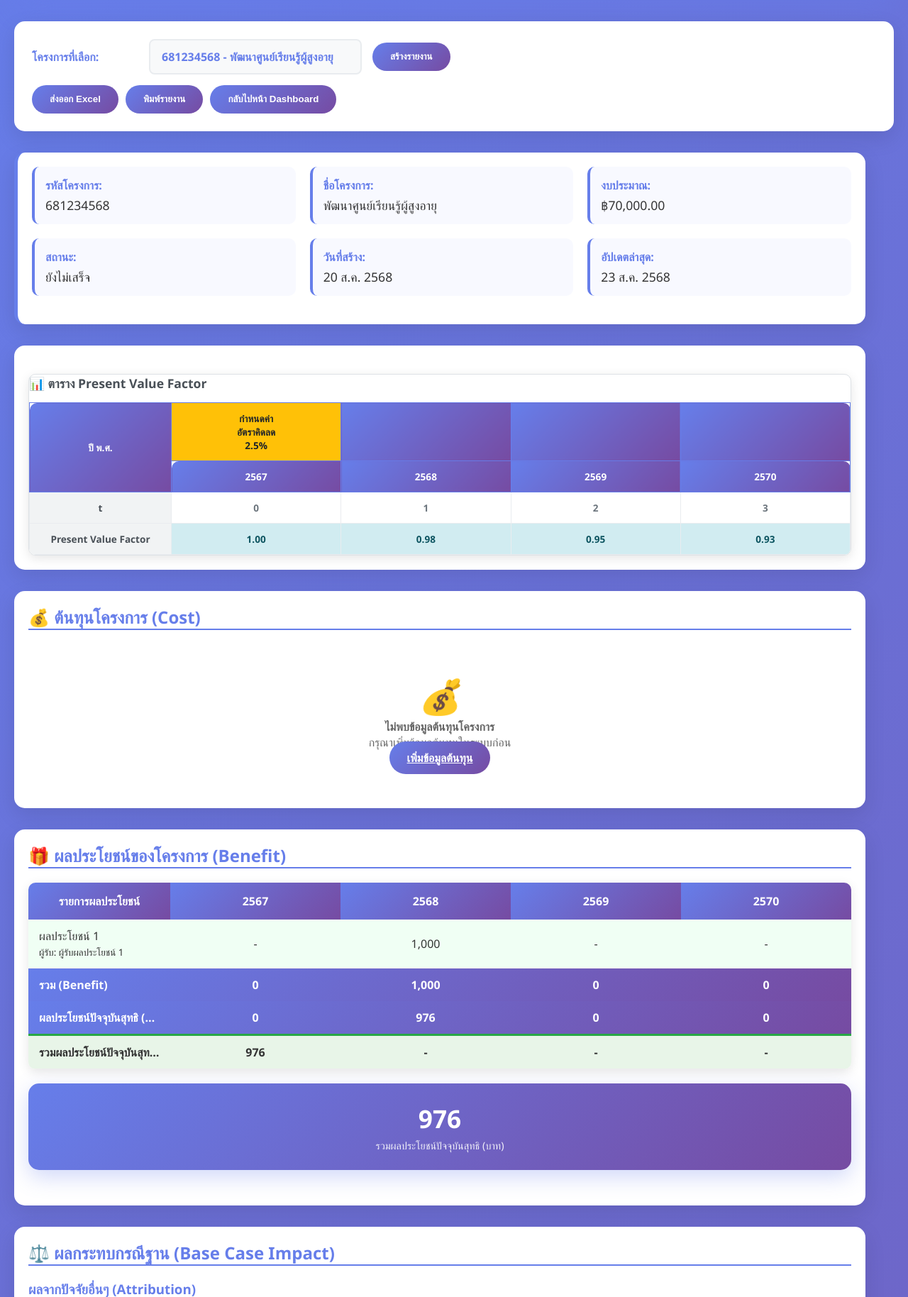
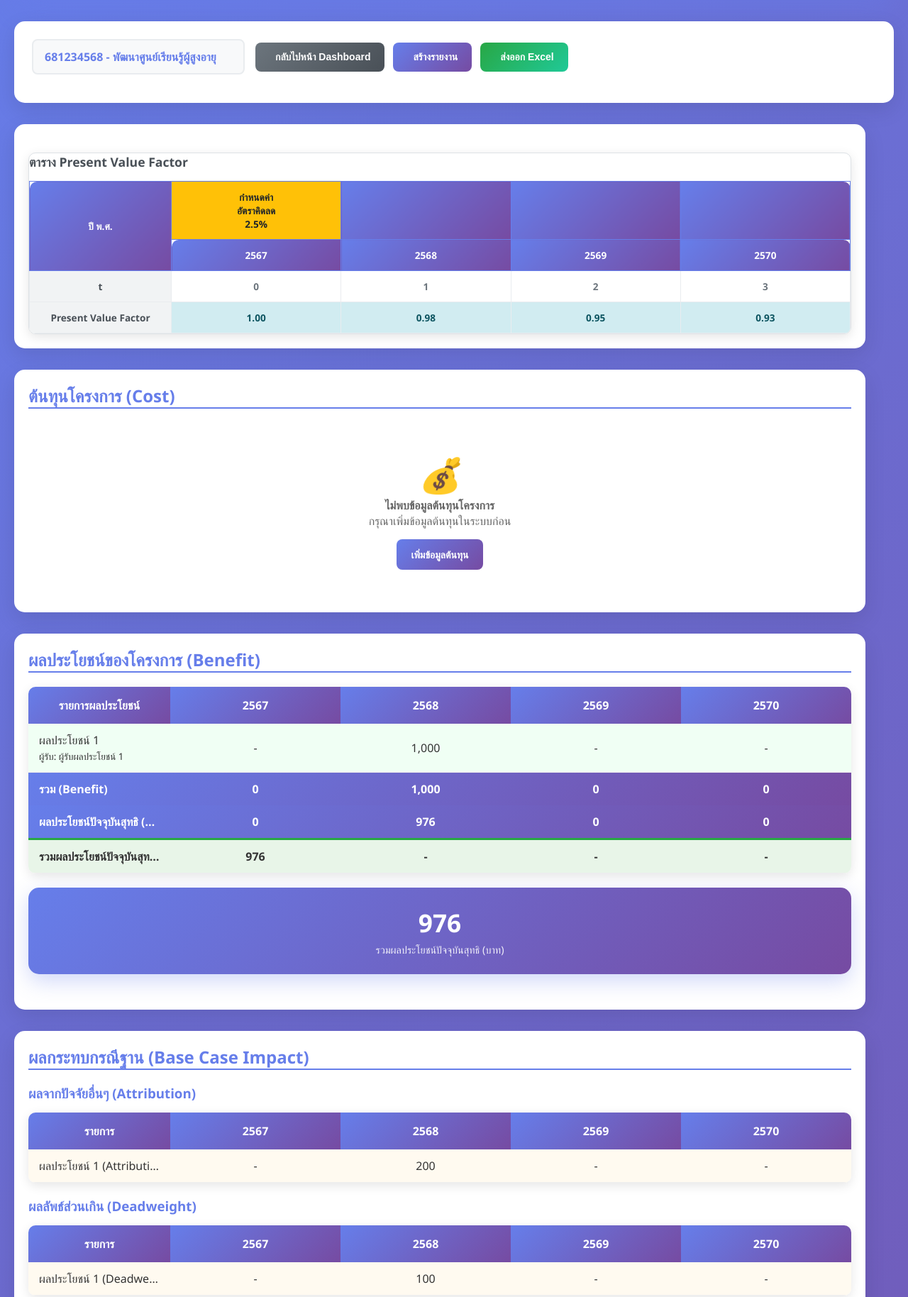
Before and after one commit to sunksun/sroiv4, a PHP site: page /sroi-expost/index.php in a window 1280 px wide. Shown: the part 169-1997 px from the top of the page at 71% size. Run offline with PHP 8.4, Linux system fonts and the light colour scheme; a user stored in the database is signed in; data comes from the database, SQL or seed files in the repository; data that the repository does not hold is empty.

Commit message:
ช่วงก่อนนอน วันอาทิตย์ที่ 24 สค 68

```diff
--- a/sroi-expost/assets/css/styles.css
+++ b/sroi-expost/assets/css/styles.css
@@ -343,16 +343,39 @@ body {
     background: linear-gradient(135deg, #667eea, #764ba2);
     color: white;
     border: none;
-    padding: 12px 25px;
-    border-radius: 25px;
+    padding: 12px 20px;
+    border-radius: 8px;
     cursor: pointer;
     font-weight: 600;
     transition: all 0.3s ease;
+    display: inline-flex;
+    align-items: center;
+    gap: 8px;
+    text-decoration: none;
+    font-size: 14px;
 }
 
 .btn:hover {
     transform: translateY(-2px);
     box-shadow: 0 5px 15px rgba(102, 126, 234, 0.4);
+}
+
+.btn-primary {
+    background: linear-gradient(135deg, #667eea, #764ba2);
+}
+
+.btn-secondary {
+    background: linear-gradient(135deg, #6c757d, #495057);
+}
+
+.btn-success {
+    background: linear-gradient(135deg, #28a745, #20c997);
+}
+
+.button-group {
+    display: flex;
+    gap: 12px;
+    align-items: center;
 }
 
 .sensitivity-analysis {
--- a/sroi-expost/assets/js/main.js
+++ b/sroi-expost/assets/js/main.js
@@ -12,22 +12,23 @@ function selectProject(projectId) {
     }
 }
 
+// กลับไปหน้า Dashboard
+function goToDashboard() {
+    window.location.href = '../dashboard.php';
+}
+
 // สร้างรายงาน
 function generateReport() {
-    const projectSelect = document.getElementById('projectSelect');
-    const projectId = projectSelect.value;
-
-    if (!projectId) {
-        alert('กรุณาเลือกโครงการก่อน');
-        return;
-    }
-
     // แสดง loading
     showLoading();
 
     // โหลดข้อมูลและสร้างรายงาน
     setTimeout(() => {
-        loadProjectData(projectId);
+        const urlParams = new URLSearchParams(window.location.search);
+        const projectId = urlParams.get('project_id');
+        if (projectId) {
+            loadProjectData(projectId);
+        }
         hideLoading();
     }, 1000);
 }
@@ -185,6 +186,9 @@ function exportToExcel() {
     a.href = url;
     a.download = 'sroi_analysis_report.csv';
     a.click();
+
+    // แสดงข้อความแจ้งเตือน
+    alert('กำลังดาวน์โหลดไฟล์ Excel...');
 }
 
 // พิมพ์รายงาน
@@ -248,8 +252,6 @@ function addTooltips() {
 
 // Event Listeners เมื่อโหลดหน้าเสร็จ
 document.addEventListener('DOMContentLoaded', function() {
-    // เพิ่มปุ่ม Export และ Print
-    addExportPrintButtons();
 
     // เริ่มต้น PVF Table
     initializePVFTable();
@@ -271,40 +273,5 @@ document.addEventListener('DOMContentLoaded', function() {
     }
 });
 
-// เพิ่มปุ่ม Export และ Print
-function addExportPrintButtons() {
-    const controlsSection = document.querySelector('.controls .control-group');
-    if (controlsSection) {
-        const buttonContainer = document.createElement('div');
-        buttonContainer.style.marginLeft = 'auto';
-        buttonContainer.style.display = 'flex';
-        buttonContainer.style.gap = '10px';
-
-        // ปุ่ม Export
-        const exportBtn = document.createElement('button');
-        exportBtn.className = 'btn';
-        exportBtn.textContent = 'ส่งออก Excel';
-        exportBtn.onclick = exportToExcel;
-
-        // ปุ่ม Print
-        const printBtn = document.createElement('button');
-        printBtn.className = 'btn';
-        printBtn.textContent = 'พิมพ์รายงาน';
-        printBtn.onclick = printReport;
-
-        // ปุ่มกลับไปหน้า Dashboard
-        const backBtn = document.createElement('button');
-        backBtn.className = 'btn btn-secondary';
-        backBtn.textContent = 'กลับไปหน้า Dashboard';
-        backBtn.onclick = () => {
-            window.location.href = '../dashboard.php';
-        };
-
-        buttonContainer.appendChild(exportBtn);
-        buttonContainer.appendChild(printBtn);
-        buttonContainer.appendChild(backBtn);
-        controlsSection.parentNode.appendChild(buttonContainer);
-    }
-}
 
 console.log('🎯 SROI Ex-post Analysis initialized successfully!');
--- a/sroi-expost/components/input-section.php
+++ b/sroi-expost/components/input-section.php
@@ -29,7 +29,7 @@ if ($discount_result && mysqli_num_rows($discount_result) > 0) {
 <div class="settings-section">
     <!-- PVF Table ภายใน settings section -->
     <div class="pvf-table-container" style="margin-top: 20px;">
-        <h3 style="color: #495057; margin-bottom: 15px; font-size: 1.1rem;">📊 ตาราง Present Value Factor</h3>
+        <h3 style="color: #495057; margin-bottom: 15px; font-size: 1.1rem;">ตาราง Present Value Factor</h3>
         <table id="pvfTable" class="pvf-table">
             <thead>
                 <tr>
@@ -55,7 +55,7 @@ if ($discount_result && mysqli_num_rows($discount_result) > 0) {
                 <tr>
                     <td class="pvf-year-cell">Present Value Factor</td>
                     <?php for ($t = 0; $t < count($pvf_years_data); $t++): ?>
-                        <td class="pvf-cell" id="pvf<?php echo $t; ?>"><?php echo number_format(1 / pow(1 + ($saved_discount_rate/100), $t), 2); ?></td>
+                        <td class="pvf-cell" id="pvf<?php echo $t; ?>"><?php echo number_format(1 / pow(1 + ($saved_discount_rate / 100), $t), 2); ?></td>
                     <?php endfor; ?>
                 </tr>
             </tbody>
@@ -86,7 +86,7 @@ if ($discount_result && mysqli_num_rows($discount_result) > 0) {
 
     <!-- Cost Section -->
     <div class="section">
-        <h2 class="section-title">💰 ต้นทุนโครงการ (Cost)</h2>
+        <h2 class="section-title">ต้นทุนโครงการ (Cost)</h2>
 
         <?php
         // ดึงข้อมูลต้นทุนจาก project_costs table
@@ -169,7 +169,7 @@ if ($discount_result && mysqli_num_rows($discount_result) > 0) {
                         foreach ($available_years as $year_index => $year):
                             $total_amount = isset($total_costs_by_year[$year['year_be']]) ? $total_costs_by_year[$year['year_be']] : 0;
                             // ใช้อัตราคิดลดจากฐานข้อมูล (ค่า $saved_discount_rate จาก input-section.php)
-                            $present_value = $total_amount / pow(1 + ($saved_discount_rate/100), $year_index);
+                            $present_value = $total_amount / pow(1 + ($saved_discount_rate / 100), $year_index);
                             $total_present_cost += $present_value;
                         ?>
                             <td id="present-cost-<?php echo $year_index; ?>">
@@ -242,7 +242,9 @@ if ($discount_result && mysqli_num_rows($discount_result) > 0) {
 
                 const cell = document.getElementById(`present-cost-${index}`);
                 if (cell && costAmount > 0) {
-                    cell.textContent = presentValue.toLocaleString('th-TH', {minimumFractionDigits: 0}) + ' บาท';
+                    cell.textContent = presentValue.toLocaleString('th-TH', {
+                        minimumFractionDigits: 0
+                    }) + ' บาท';
                 }
 
                 totalPresentCost += presentValue;
@@ -251,13 +253,17 @@ if ($discount_result && mysqli_num_rows($discount_result) > 0) {
             // อัปเดตยอดรวมในส่วน metric card
             const totalCell = document.getElementById('total-present-cost');
             if (totalCell) {
-                totalCell.textContent = totalPresentCost.toLocaleString('th-TH', {minimumFractionDigits: 0}) + ' บาท';
+                totalCell.textContent = totalPresentCost.toLocaleString('th-TH', {
+                    minimumFractionDigits: 0
+                }) + ' บาท';
             }
 
             // อัปเดตยอดรวมในแถว Total Present Cost
             const totalSummaryCell = document.getElementById('total-present-cost-summary');
             if (totalSummaryCell) {
-                totalSummaryCell.textContent = totalPresentCost.toLocaleString('th-TH', {minimumFractionDigits: 0}) + ' บาท';
+                totalSummaryCell.textContent = totalPresentCost.toLocaleString('th-TH', {
+                    minimumFractionDigits: 0
+                }) + ' บาท';
             }
         }
 
--- a/sroi-expost/components/output-section.php
+++ b/sroi-expost/components/output-section.php
@@ -85,7 +85,7 @@
 
     <!-- Benefit Section -->
     <div class="section">
-        <h2 class="section-title">🎁 ผลประโยชน์ของโครงการ (Benefit)</h2>
+        <h2 class="section-title">ผลประโยชน์ของโครงการ (Benefit)</h2>
         <table class="data-table">
             <thead>
                 <tr>
@@ -153,7 +153,7 @@
 
     <!-- Base Case Impact Section -->
     <div class="section">
-        <h2 class="section-title">⚖️ ผลกระทบกรณีฐาน (Base Case Impact)</h2>
+        <h2 class="section-title">ผลกระทบกรณีฐาน (Base Case Impact)</h2>
 
         <h3 style="color: #667eea; margin-bottom: 15px;">ผลจากปัจจัยอื่นๆ (Attribution)</h3>
         <table class="data-table">
@@ -303,7 +303,7 @@
 
     <!-- Results Section -->
     <div class="section">
-        <h2 class="section-title">📊 ผลการวิเคราะห์ SROI</h2>
+        <h2 class="section-title">ผลการวิเคราะห์ SROI</h2>
 
         <h3 style="color: #667eea; margin-bottom: 15px;">ข้อมูลการประเมินโครงการ ปี พ.ศ. <?php echo (date('Y') + 543); ?></h3>
         <table class="data-table">
@@ -385,6 +385,7 @@
     </div>
 
     <!-- Charts Section -->
+    <!--
     <div class="chart-container">
         <h2 class="section-title">📈 กราฟแสดงผลการวิเคราะห์</h2>
         <div class="analysis-grid">
@@ -402,16 +403,19 @@
             </div>
         </div>
     </div>
+                        -->
 
     <!-- Impact Distribution Chart -->
+    <!--
     <div class="chart-container">
         <h3 style="color: #667eea; margin-bottom: 15px;">การกระจายผลกระทบตามปี</h3>
         <div class="chart-wrapper">
             <canvas id="impactDistributionChart"></canvas>
         </div>
     </div>
-
+    -->
     <!-- Sensitivity Analysis -->
+    <!--
     <div class="sensitivity-analysis">
         <h2 class="section-title">🎯 การวิเคราะห์ความไว (Sensitivity Analysis)</h2>
         <div class="analysis-grid">
@@ -456,10 +460,10 @@
             </div>
         </div>
     </div>
-
+    -->
     <!-- Impact Pathway Section -->
     <div class="section">
-        <h2 class="section-title">🗺️ เส้นทางผลกระทบ (Impact Pathway)</h2>
+        <h2 class="section-title">เส้นทางผลกระทบ (Impact Pathway)</h2>
         <div class="impact-breakdown" style="grid-template-columns: repeat(auto-fit, minmax(200px, 1fr));">
             <div class="impact-item">
                 <h4>🎯 Input</h4>
@@ -490,7 +494,7 @@
     </div>
 
     <div class="section">
-        <h2 class="section-title">📋 สรุปและข้อเสนอแนะ</h2>
+        <h2 class="section-title">สรุปและข้อเสนอแนะ</h2>
 
         <?php if ($sroi_ratio > 1): ?>
             <div class="impact-breakdown">
@@ -568,8 +572,7 @@
                 type: 'bar',
                 data: {
                     labels: chartData.years,
-                    datasets: [
-                        {
+                    datasets: [{
                             label: 'ต้นทุน (บาท)',
                             data: chartData.costs,
                             backgroundColor: 'rgba(220, 53, 69, 0.8)',
@@ -675,8 +678,7 @@
                 type: 'line',
                 data: {
                     labels: chartData.years,
-                    datasets: [
-                        {
+                    datasets: [{
                             label: 'ผลประโยชน์ปัจจุบันสุทธิ',
                             data: chartData.presentBenefits,
                             borderColor: 'rgba(40, 167, 69, 1)',
@@ -738,10 +740,24 @@
             const ctx = document.getElementById('sensitivityChart');
             if (!ctx) return;
 
-            const scenarios = [
-                { name: 'เลวที่สุด', rate: 5, sroi: chartData.sroiRatio * 0.8, color: 'rgba(220, 53, 69, 0.8)' },
-                { name: 'ปัจจุบัน', rate: 3, sroi: chartData.sroiRatio, color: 'rgba(102, 126, 234, 0.8)' },
-                { name: 'ดีที่สุด', rate: 1, sroi: chartData.sroiRatio * 1.2, color: 'rgba(40, 167, 69, 0.8)' }
+            const scenarios = [{
+                    name: 'เลวที่สุด',
+                    rate: 5,
+                    sroi: chartData.sroiRatio * 0.8,
+                    color: 'rgba(220, 53, 69, 0.8)'
+                },
+                {
+                    name: 'ปัจจุบัน',
+                    rate: 3,
+                    sroi: chartData.sroiRatio,
+                    color: 'rgba(102, 126, 234, 0.8)'
+                },
+                {
+                    name: 'ดีที่สุด',
+                    rate: 1,
+                    sroi: chartData.sroiRatio * 1.2,
+                    color: 'rgba(40, 167, 69, 0.8)'
+                }
             ];
 
             new Chart(ctx, {
--- a/sroi-expost/components/project-selector.php
+++ b/sroi-expost/components/project-selector.php
@@ -7,7 +7,6 @@ $selected_project = $selected_project_id ? getProjectById($conn, $selected_proje
 
 <div class="controls">
     <div class="control-group">
-        <label>โครงการที่เลือก:</label>
         <?php if ($selected_project): ?>
             <div class="project-display">
                 <strong><?php echo htmlspecialchars($selected_project['project_code'] . ' - ' . $selected_project['name']); ?></strong>
@@ -17,37 +16,16 @@ $selected_project = $selected_project_id ? getProjectById($conn, $selected_proje
                 <em>ไม่พบโครงการ</em>
             </div>
         <?php endif; ?>
-        <button class="btn" onclick="generateReport()">สร้างรายงาน</button>
-    </div>
-</div>
-
-<?php if ($selected_project): ?>
-<div class="project-info">
-    <div class="info-grid">
-        <div class="info-item">
-            <label>รหัสโครงการ:</label>
-            <span><?php echo htmlspecialchars($selected_project['project_code']); ?></span>
-        </div>
-        <div class="info-item">
-            <label>ชื่อโครงการ:</label>
-            <span><?php echo htmlspecialchars($selected_project['name']); ?></span>
-        </div>
-        <div class="info-item">
-            <label>งบประมาณ:</label>
-            <span><?php echo formatCurrency($selected_project['budget']); ?></span>
-        </div>
-        <div class="info-item">
-            <label>สถานะ:</label>
-            <span><?php echo $selected_project['status'] == 'completed' ? 'เสร็จสิ้น' : 'ยังไม่เสร็จ'; ?></span>
-        </div>
-        <div class="info-item">
-            <label>วันที่สร้าง:</label>
-            <span><?php echo formatThaiDate($selected_project['created_at']); ?></span>
-        </div>
-        <div class="info-item">
-            <label>อัปเดตล่าสุด:</label>
-            <span><?php echo formatThaiDate($selected_project['updated_at']); ?></span>
+        <div class="button-group">
+            <button class="btn btn-secondary" onclick="goToDashboard()">
+                <i class="fas fa-arrow-left"></i> กลับไปหน้า Dashboard
+            </button>
+            <button class="btn btn-primary" onclick="generateReport()">
+                <i class="fas fa-chart-bar"></i> สร้างรายงาน
+            </button>
+            <button class="btn btn-success" onclick="exportToExcel()">
+                <i class="fas fa-file-excel"></i> ส่งออก Excel
+            </button>
         </div>
     </div>
 </div>
-<?php endif; ?>
```
Also changed, not shown: impact-chain/step4-completion.php (+8 -5 lines).
